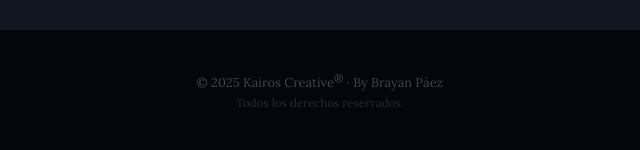
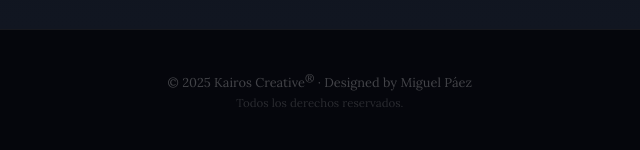
Before and after one commit to MiguelPaez782/MiguelPaez782.github.io, a plain HTML site: page apps/kairos/index.html in a window 1280 px wide. Shown: the part 6111-6261 px from the top of the page, 316-956 px from the left. Drawn offline with nearby package versions, Linux system fonts and the light colour scheme; a web font is replaced by a local one.

Commit message:
Cambios en el footer de Kairos

```diff
--- a/apps/kairos/index.html
+++ b/apps/kairos/index.html
@@ -353,7 +353,7 @@
     </a>
 
     <p class="footer-copy">
-      &copy; 2025 Kairos Creative<sup>&reg;</sup> &middot; By Brayan P&aacute;ez<br />
+      &copy; 2025 Kairos Creative<sup>&reg;</sup> &middot; Designed by <a href="https://wa.link/bo81j3" target="_blank" rel="noopener noreferrer">Miguel P&aacute;ez</a><br />
       <span style="font-size:0.72rem; opacity:0.6;">Todos los derechos reservados.</span>
     </p>
 
```
